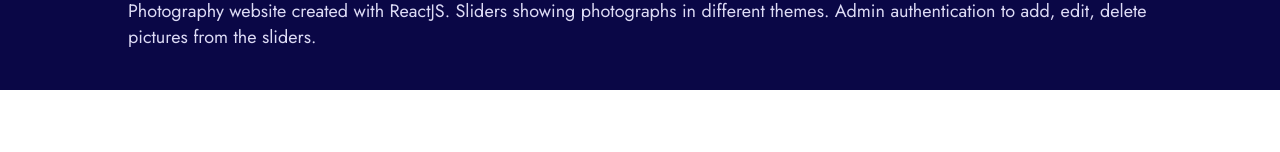
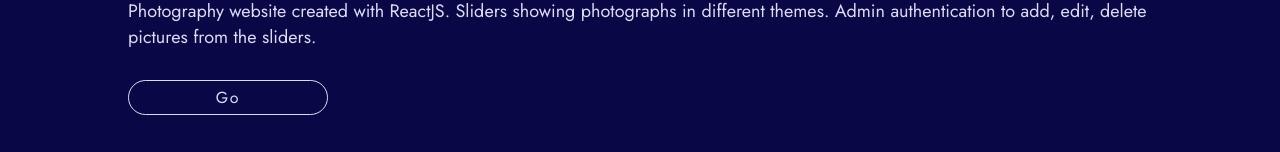
Before and after one commit to Mathispnz/portfolio-react, a React (Create React App) app: page /portfolio-react/work in a window 1280 px wide. Shown: the part 3731-3883 px from the top of the page. Before the commit the page ends 3821 px from the top, so only its background shows below. Built offline with nearby package versions, Linux system fonts and the light colour scheme.

Commit message:
Update Work.js
Link ameliephot

```diff
--- a/src/components/Work.js
+++ b/src/components/Work.js
@@ -134,7 +134,7 @@ export default function Work() {
                     in different themes. Admin authentication to add, edit, delete pictures from the
                     sliders.</p>
 
-                    {/* <a target="blank" rel="noopener noreferrer" href="https://ameliepeingnezphotography.herokuapp.com/"><button className="Work_btn">Go</button></a> */}
+                    <a target="blank" rel="noopener noreferrer" href="https://ameliepeingnezphotography.herokuapp.com/"><button className="Work_btn">Go</button></a>
                 </div>
             </div>
         </div>
```
